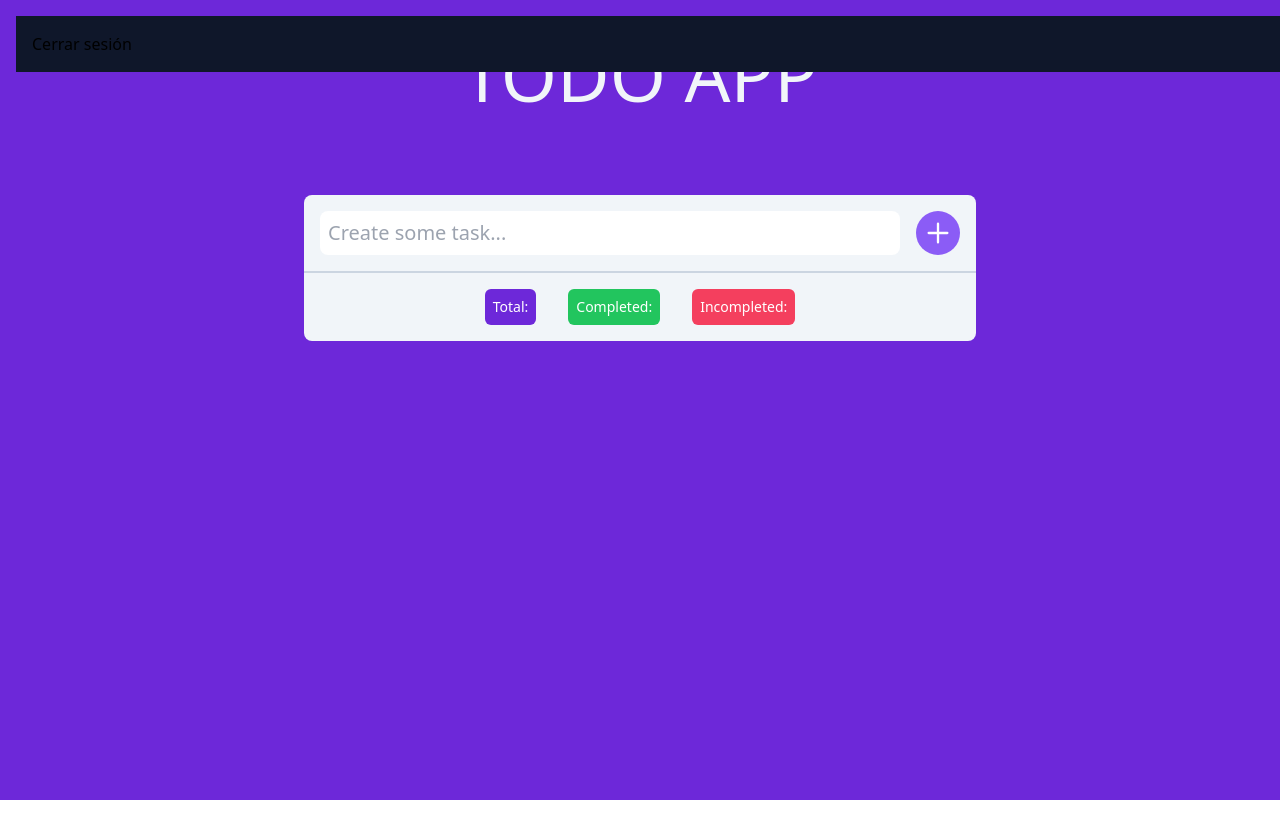
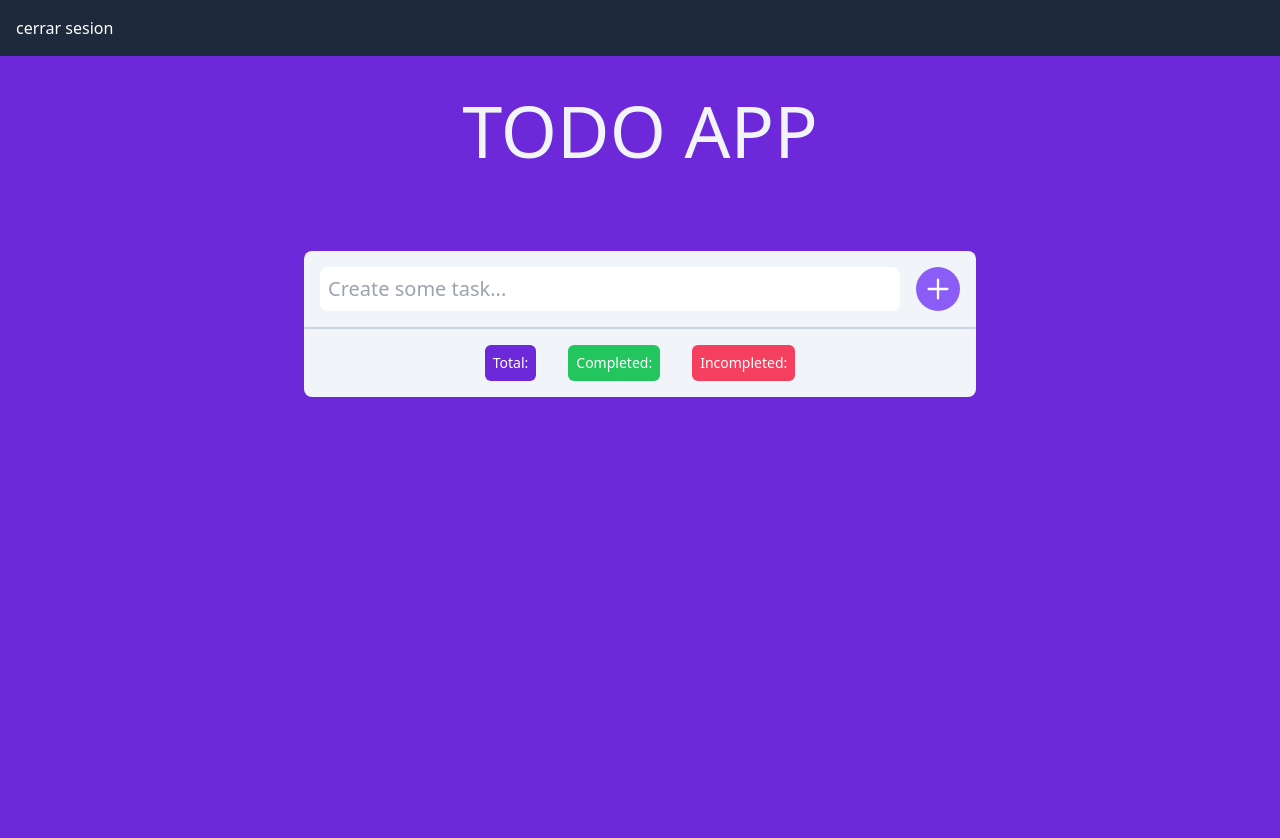
Before and after one commit to edurebolledo21/AppTodo, a website: page views/app/index.html in a window 1280 px wide. Before the commit the page ends 800 px from the top, so only its background shows below. Drawn offline with nearby package versions, Linux system fonts and the light colour scheme; no server answers.

Commit message:
Modifying-html

```diff
--- a/views/app/index.html
+++ b/views/app/index.html
@@ -14,11 +14,11 @@
 </head>
 
 <body class="h-screen w-full h-webkit- antialiased dark:[color-scheme:dark]">
+	<nav class="bg-slate-800 p-4">
+		<h1 id="logout-btn" class="cursor-pointer text-white">cerrar sesion</h1>
+	</nav>
 	<div class="w-full h-full bg-violet-700 dark:bg-slate-900">
 		<div class="h-full p-4">
-			<nav class="bg-slate-900 absolute w-full p-4">
-				<h1 id="logout-btn" class="cursor-pointer ">Cerrar sesión</h1>
-			</nav>
 			<h1
 				class="max-w-6xl h-[15%] mx-auto flex justify-center items-center text-slate-100 text-center text-4xl md:text-7xl audiowide-font">
 				TODO APP</h1>
```
